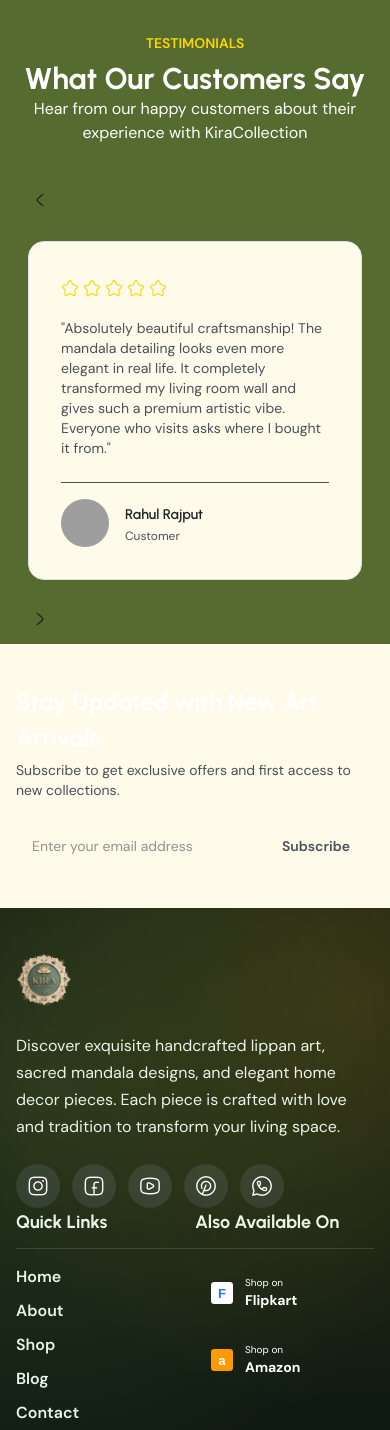
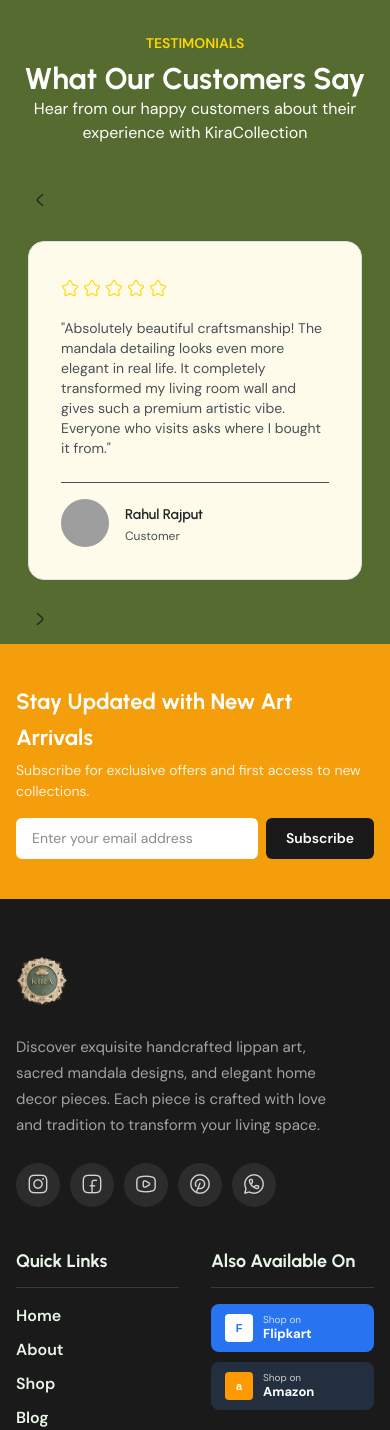
Before and after one commit to ShivamThakurXcode/kiracollection, a PHP site: page /about.php in a window 390 px wide. Shown: the part 5070-6500 px from the top of the page. Run offline with PHP 8.4, Linux system fonts and the light colour scheme; grey boxes are pictures that could not be loaded.

Commit message:
fix: footer — simple solid colors, perfect responsive alignment
- Background: solid #1a1a1a (removed radial gradient overlay)
- Newsletter strip: solid amber #f59e0b (no gradient)
- Grid: col-12 / col-6+col-6 / col-12 (mobile), 3-col (tablet), 4-col (desktop)
- Contact column: col-span-12 sm:col-span-4 lg:col-span-4 (no more md:col-span-6 jump)
- Links & Marketplace: col-span-6 sm:col-span-4 lg:col-span-2 (side-by-side on all sizes)
- Floating buttons: plain inline styles, no Tailwind class conflicts
- Bottom bar: center-aligned on mobile via CSS
- Social/contact icons: consistent rgba(255,255,255,0.08) background

Co-Authored-By: Claude Sonnet 4.6 <noreply@anthropic.com>

```diff
--- a/components/footer.php
+++ b/components/footer.php
@@ -1,16 +1,16 @@
 <!-- ========== Newsletter Strip ========== -->
-<section class="bg-amber-500 py-10">
+<section style="background:#f59e0b; padding:40px 0;">
   <div class="container">
-    <div class="flex flex-col md:flex-row items-center justify-between gap-6">
+    <div class="flex flex-col md:flex-row md:items-center md:justify-between gap-4">
       <div>
-        <h3 class="text-2xl font-bold text-white mb-1">Stay Updated with New Art Arrivals</h3>
-        <p class="text-amber-100 text-sm">Subscribe to get exclusive offers and first access to new collections.</p>
+        <h3 style="font-size:1.375rem;font-weight:700;color:#fff;margin-bottom:4px;">Stay Updated with New Art Arrivals</h3>
+        <p style="font-size:0.875rem;color:rgba(255,255,255,0.85);">Subscribe for exclusive offers and first access to new collections.</p>
       </div>
-      <form class="flex items-center gap-3 w-full md:w-auto" onsubmit="return false;">
+      <form class="flex items-center gap-2 w-full md:w-auto" onsubmit="return false;" style="min-width:0;">
         <input type="email" placeholder="Enter your email address"
-          class="flex-1 md:w-72 px-4 py-3 rounded-full border-0 outline-none text-gray-800 text-sm" />
+          style="flex:1;min-width:0;padding:10px 16px;border-radius:6px;border:none;outline:none;font-size:0.875rem;color:#1a1a1a;background:#fff;" />
         <button type="submit"
-          class="bg-white text-amber-600 font-semibold px-6 py-3 rounded-full hover:bg-amber-50 transition-colors text-sm whitespace-nowrap">
+          style="flex-shrink:0;padding:10px 20px;border-radius:6px;background:#1a1a1a;color:#fff;font-size:0.875rem;font-weight:600;border:none;cursor:pointer;white-space:nowrap;">
           Subscribe
         </button>
       </form>
@@ -18,46 +18,46 @@
   </div>
 </section>
 
-<!-- ========== Footer Section Start ========== -->
-<footer class="footer-shell">
-  <div class="footer-bg"></div>
-  <div class="footer-top">
+<!-- ========== Footer ========== -->
+<footer style="background:#1a1a1a;color:#d4d4d4;">
+
+  <!-- Main footer columns -->
+  <div style="padding:56px 0 40px;">
     <div class="container">
-      <div class="grid grid-cols-12 gap-8">
+      <div class="grid grid-cols-12 gap-x-8 gap-y-10">
 
-        <!-- Column 1: Brand -->
-        <div class="col-span-12 xl:col-span-4 flex flex-col gap-y-6">
-          <div>
-            <a href='index.php'>
-              <img src="images/logo-footer.png" alt="Kiracollection Art" class="h-14 w-auto">
-            </a>
-          </div>
-          <p class="footer-text">
-            Discover exquisite handcrafted lippan art, sacred mandala designs, and elegant home decor pieces. Each piece
-            is crafted with love and tradition to transform your living space.
+        <!-- Column 1: Brand — full on mobile/tablet, 4/12 on desktop -->
+        <div class="col-span-12 lg:col-span-4">
+          <a href="index.php" style="display:inline-block;margin-bottom:20px;">
+            <img src="images/logo-footer.png" alt="KiraCollection Art" style="height:52px;width:auto;">
+          </a>
+          <p style="font-size:0.9375rem;line-height:1.75;color:#a3a3a3;margin-bottom:24px;max-width:320px;">
+            Discover exquisite handcrafted lippan art, sacred mandala designs, and elegant home decor pieces.
+            Each piece is crafted with love and tradition to transform your living space.
           </p>
-          <div class="footer-social">
-            <!-- UPDATE: add real social URLs below -->
-            <a class="footer-social__btn" href="#" title="Instagram" aria-label="Instagram">
+          <!-- Social icons -->
+          <div style="display:flex;flex-wrap:wrap;gap:10px;">
+            <!-- UPDATE: add real social URLs -->
+            <a href="#" title="Instagram" aria-label="Instagram" class="footer-social__btn">
               <i class="hgi hgi-stroke hgi-instagram"></i>
             </a>
-            <a class="footer-social__btn" href="#" title="Facebook" aria-label="Facebook">
+            <a href="#" title="Facebook" aria-label="Facebook" class="footer-social__btn">
               <i class="hgi hgi-stroke hgi-facebook-01"></i>
             </a>
-            <a class="footer-social__btn" href="#" title="YouTube" aria-label="YouTube">
+            <a href="#" title="YouTube" aria-label="YouTube" class="footer-social__btn">
               <i class="hgi hgi-stroke hgi-youtube"></i>
             </a>
-            <a class="footer-social__btn" href="#" title="Pinterest" aria-label="Pinterest">
+            <a href="#" title="Pinterest" aria-label="Pinterest" class="footer-social__btn">
               <i class="hgi hgi-stroke hgi-pinterest"></i>
             </a>
-            <a class="footer-social__btn" href="https://wa.me/918979111484" title="WhatsApp" aria-label="WhatsApp" target="_blank" rel="noopener">
+            <a href="https://wa.me/918979111484" title="WhatsApp" aria-label="WhatsApp" target="_blank" rel="noopener" class="footer-social__btn">
               <i class="hgi hgi-stroke hgi-whatsapp"></i>
             </a>
           </div>
         </div>
 
-        <!-- Column 2: Quick Links -->
-        <div class="col-span-6 md:col-span-3 xl:col-span-2">
+        <!-- Column 2: Quick Links — half on mobile, auto on tablet, 2/12 on desktop -->
+        <div class="col-span-6 sm:col-span-4 lg:col-span-2">
           <h5 class="footer-title">Quick Links</h5>
           <ul class="footer-links">
             <li><a href="index.php">Home</a></li>
@@ -68,58 +68,77 @@
           </ul>
         </div>
 
-        <!-- Column 3: Marketplace -->
-        <div class="col-span-6 md:col-span-3 xl:col-span-2">
+        <!-- Column 3: Marketplace — half on mobile, auto on tablet, 2/12 on desktop -->
+        <div class="col-span-6 sm:col-span-4 lg:col-span-2">
           <h5 class="footer-title">Also Available On</h5>
-          <div class="flex flex-col gap-y-3 mt-2">
+          <div style="display:flex;flex-direction:column;gap:10px;margin-top:4px;">
             <!-- UPDATE: Flipkart store URL -->
             <a href="#" target="_blank" rel="noopener"
-              class="flex items-center gap-x-3 bg-[#2874F0] text-white px-4 py-2.5 rounded-xl hover:opacity-90 transition-opacity">
-              <svg width="22" height="22" viewBox="0 0 40 40" fill="none" xmlns="http://www.w3.org/2000/svg">
-                <rect width="40" height="40" rx="6" fill="white"/>
-                <text x="50%" y="55%" dominant-baseline="middle" text-anchor="middle" fill="#2874F0" font-size="24" font-weight="bold" font-family="Arial">F</text>
-              </svg>
+              style="display:flex;align-items:center;gap:10px;padding:10px 14px;border-radius:8px;background:#2874F0;color:#fff;text-decoration:none;transition:opacity 0.2s;"
+              onmouseover="this.style.opacity='0.85'" onmouseout="this.style.opacity='1'">
+              <span style="width:28px;height:28px;background:#fff;border-radius:4px;display:flex;align-items:center;justify-content:center;flex-shrink:0;">
+                <svg width="16" height="16" viewBox="0 0 16 16"><text x="50%" y="50%" dominant-baseline="central" text-anchor="middle" fill="#2874F0" font-size="11" font-weight="bold" font-family="Arial">F</text></svg>
+              </span>
               <div>
-                <p class="text-[10px] leading-none opacity-80">Shop on</p>
-                <p class="font-bold text-sm leading-tight">Flipkart</p>
+                <div style="font-size:10px;opacity:0.75;line-height:1;margin-bottom:2px;">Shop on</div>
+                <div style="font-size:13px;font-weight:700;line-height:1;">Flipkart</div>
               </div>
             </a>
             <!-- UPDATE: Amazon store URL -->
             <a href="#" target="_blank" rel="noopener"
-              class="flex items-center gap-x-3 bg-[#232F3E] text-white px-4 py-2.5 rounded-xl hover:opacity-90 transition-opacity">
-              <svg width="22" height="22" viewBox="0 0 40 40" fill="none" xmlns="http://www.w3.org/2000/svg">
-                <rect width="40" height="40" rx="6" fill="#FF9900"/>
-                <text x="50%" y="55%" dominant-baseline="middle" text-anchor="middle" fill="white" font-size="24" font-weight="bold" font-family="Arial">a</text>
-              </svg>
+              style="display:flex;align-items:center;gap:10px;padding:10px 14px;border-radius:8px;background:#232f3e;color:#fff;text-decoration:none;transition:opacity 0.2s;"
+              onmouseover="this.style.opacity='0.85'" onmouseout="this.style.opacity='1'">
+              <span style="width:28px;height:28px;background:#FF9900;border-radius:4px;display:flex;align-items:center;justify-content:center;flex-shrink:0;">
+                <svg width="16" height="16" viewBox="0 0 16 16"><text x="50%" y="50%" dominant-baseline="central" text-anchor="middle" fill="#fff" font-size="11" font-weight="bold" font-family="Arial">a</text></svg>
+              </span>
               <div>
-                <p class="text-[10px] leading-none opacity-80">Shop on</p>
-                <p class="font-bold text-sm leading-tight">Amazon</p>
+                <div style="font-size:10px;opacity:0.75;line-height:1;margin-bottom:2px;">Shop on</div>
+                <div style="font-size:13px;font-weight:700;line-height:1;">Amazon</div>
               </div>
             </a>
           </div>
         </div>
 
-        <!-- Column 4: Contact -->
-        <div class="col-span-12 md:col-span-6 xl:col-span-4">
-          <h5 class="footer-title">Contact</h5>
+        <!-- Column 4: Contact — full on mobile, auto on tablet, 4/12 on desktop -->
+        <div class="col-span-12 sm:col-span-4 lg:col-span-4">
+          <h5 class="footer-title">Contact Us</h5>
           <ul class="footer-contact">
             <li>
-              <span class="footer-contact__icon"><i class="hgi hgi-stroke hgi-maps-global-01"></i></span>
-              <span>Sneh Vandan House, Opposite Shilpgram Parking, Tajganj Agra</span>
+              <span class="footer-contact__icon">
+                <i class="hgi hgi-stroke hgi-maps-global-01"></i>
+              </span>
+              <span>Sneh Vandan House, Opposite Shilpgram Parking, Tajganj, Agra</span>
             </li>
             <li>
-              <span class="footer-contact__icon"><i class="hgi hgi-stroke hgi-call"></i></span>
+              <span class="footer-contact__icon">
+                <i class="hgi hgi-stroke hgi-call"></i>
+              </span>
               <!-- UPDATE: phone -->
-              <a href="tel:8979111484" class="hover:text-amber-400 transition-colors">+91 89791 11484</a>
+              <a href="tel:8979111484" style="color:#d4d4d4;text-decoration:none;transition:color 0.2s;"
+                onmouseover="this.style.color='#f59e0b'" onmouseout="this.style.color='#d4d4d4'">
+                +91 89791 11484
+              </a>
             </li>
             <li>
-              <span class="footer-contact__icon"><i class="hgi hgi-stroke hgi-mail-02"></i></span>
+              <span class="footer-contact__icon">
+                <i class="hgi hgi-stroke hgi-mail-02"></i>
+              </span>
               <!-- UPDATE: email -->
-              <a href="mailto:info@kiracollectionart.com" class="hover:text-amber-400 transition-colors">info@kiracollectionart.com</a>
+              <a href="mailto:info@kiracollectionart.com" style="color:#d4d4d4;text-decoration:none;transition:color 0.2s;word-break:break-all;"
+                onmouseover="this.style.color='#f59e0b'" onmouseout="this.style.color='#d4d4d4'">
+                info@kiracollectionart.com
+              </a>
             </li>
             <li>
-              <span class="footer-contact__icon"><i class="hgi hgi-stroke hgi-whatsapp"></i></span>
-              <a href="https://wa.me/918979111484?text=Hi!%20I'm%20interested%20in%20your%20art%20pieces." target="_blank" rel="noopener" class="hover:text-amber-400 transition-colors">Chat on WhatsApp</a>
+              <span class="footer-contact__icon">
+                <i class="hgi hgi-stroke hgi-whatsapp"></i>
+              </span>
+              <a href="https://wa.me/918979111484?text=Hi!%20I'm%20interested%20in%20your%20art%20pieces."
+                target="_blank" rel="noopener"
+                style="color:#d4d4d4;text-decoration:none;transition:color 0.2s;"
+                onmouseover="this.style.color='#f59e0b'" onmouseout="this.style.color='#d4d4d4'">
+                Chat on WhatsApp
+              </a>
             </li>
           </ul>
         </div>
@@ -128,51 +147,92 @@
     </div>
   </div>
 
-  <div class="footer-bottom">
+  <!-- Bottom bar -->
+  <div style="border-top:1px solid #2d2d2d;padding:18px 0;">
     <div class="container">
-      <div class="footer-bottom__row">
-        <p>© 2026 KiraCollection Art | Developed by Dynexia IT Solutions</p>
-        <div class="footer-bottom__links">
-          <a href="privacy-policy.php">Privacy</a>
-          <span>•</span>
-          <a href="terms-and-conditions.php">Terms</a>
-          <span>•</span>
-          <a href="support.php">Support</a>
+      <div style="display:flex;flex-wrap:wrap;align-items:center;justify-content:space-between;gap:10px;">
+        <p style="font-size:13px;color:#737373;margin:0;">© 2026 KiraCollection Art &nbsp;|&nbsp; Developed by Dynexia IT Solutions</p>
+        <div style="display:flex;align-items:center;gap:12px;font-size:13px;">
+          <a href="privacy-policy.php" style="color:#737373;text-decoration:none;transition:color 0.2s;"
+            onmouseover="this.style.color='#d4d4d4'" onmouseout="this.style.color='#737373'">Privacy</a>
+          <span style="color:#404040;">•</span>
+          <a href="terms-and-conditions.php" style="color:#737373;text-decoration:none;transition:color 0.2s;"
+            onmouseover="this.style.color='#d4d4d4'" onmouseout="this.style.color='#737373'">Terms</a>
+          <span style="color:#404040;">•</span>
+          <a href="support.php" style="color:#737373;text-decoration:none;transition:color 0.2s;"
+            onmouseover="this.style.color='#d4d4d4'" onmouseout="this.style.color='#737373'">Support</a>
         </div>
       </div>
     </div>
   </div>
+
 </footer>
-<!-- ========== Footer Section End ========== -->
+<!-- ========== Footer End ========== -->
 
 <!-- ========== Fixed Floating Buttons ========== -->
-<div id="floating-buttons" style="position:fixed;bottom:0;right:1.5rem;z-index:9999;display:flex;flex-direction:column;align-items:center;gap:0.5rem;padding-bottom:1rem;">
-  <!-- WhatsApp Button -->
+<div style="position:fixed;bottom:24px;right:20px;z-index:9999;display:flex;flex-direction:column;align-items:center;gap:8px;">
+
+  <!-- WhatsApp -->
   <a href="https://wa.me/918979111484?text=Hi!%20I'm%20interested%20in%20your%20art%20pieces."
     target="_blank" rel="noopener"
-    title="Chat on WhatsApp"
-    class="floating-btn-wa group flex items-center justify-center w-14 h-14 rounded-full bg-[#25D366] hover:bg-[#1ebe57] shadow-lg transition-all duration-300 hover:scale-110"
-    style="animation:fadeInUp 0.5s ease 0.2s both;">
-    <svg xmlns="http://www.w3.org/2000/svg" width="28" height="28" viewBox="0 0 24 24" fill="white">
+    title="Chat on WhatsApp" aria-label="Chat on WhatsApp"
+    style="width:52px;height:52px;border-radius:50%;background:#25D366;display:flex;align-items:center;justify-content:center;box-shadow:0 4px 12px rgba(0,0,0,0.25);text-decoration:none;transition:transform 0.2s,box-shadow 0.2s;"
+    onmouseover="this.style.transform='translateY(-2px)';this.style.boxShadow='0 6px 18px rgba(0,0,0,0.3)'"
+    onmouseout="this.style.transform='none';this.style.boxShadow='0 4px 12px rgba(0,0,0,0.25)'">
+    <svg xmlns="http://www.w3.org/2000/svg" width="26" height="26" viewBox="0 0 24 24" fill="white">
       <path d="M17.472 14.382c-.297-.149-1.758-.867-2.03-.967-.273-.099-.471-.148-.67.15-.197.297-.767.966-.94 1.164-.173.199-.347.223-.644.075-.297-.15-1.255-.463-2.39-1.475-.883-.788-1.48-1.761-1.653-2.059-.173-.297-.018-.458.13-.606.134-.133.298-.347.446-.52.149-.174.198-.298.298-.497.099-.198.05-.371-.025-.52-.075-.149-.669-1.612-.916-2.207-.242-.579-.487-.5-.669-.51-.173-.008-.371-.01-.57-.01-.198 0-.52.074-.792.372-.272.297-1.04 1.016-1.04 2.479 0 1.462 1.065 2.875 1.213 3.074.149.198 2.096 3.2 5.077 4.487.709.306 1.262.489 1.694.625.712.227 1.36.195 1.871.118.571-.085 1.758-.719 2.006-1.413.248-.694.248-1.289.173-1.413-.074-.124-.272-.198-.57-.347m-5.421 7.403h-.004a9.87 9.87 0 01-5.031-1.378l-.361-.214-3.741.982.998-3.648-.235-.374a9.86 9.86 0 01-1.51-5.26c.001-5.45 4.436-9.884 9.888-9.884 2.64 0 5.122 1.03 6.988 2.898a9.825 9.825 0 012.893 6.994c-.003 5.45-4.437 9.884-9.885 9.884m8.413-18.297A11.815 11.815 0 0012.05 0C5.495 0 .16 5.335.157 11.892c0 2.096.547 4.142 1.588 5.945L.057 24l6.305-1.654a11.882 11.882 0 005.683 1.448h.005c6.554 0 11.89-5.335 11.893-11.893a11.821 11.821 0 00-3.48-8.413z"/>
     </svg>
-    <span class="absolute right-16 bg-gray-800 text-white text-xs px-2 py-1 rounded opacity-0 group-hover:opacity-100 transition-opacity whitespace-nowrap pointer-events-none">Chat on WhatsApp</span>
   </a>
-  <!-- Call Button -->
+
+  <!-- Call -->
   <a href="tel:8979111484"
-    title="Call Us Now"
-    class="floating-btn-call group flex items-center justify-center w-12 h-12 rounded-full bg-amber-500 hover:bg-amber-600 shadow-lg transition-all duration-300 hover:scale-110"
-    style="animation:fadeInUp 0.5s ease 0.1s both;">
-    <svg xmlns="http://www.w3.org/2000/svg" width="22" height="22" viewBox="0 0 24 24" fill="none" stroke="white" stroke-width="2" stroke-linecap="round" stroke-linejoin="round">
+    title="Call Us Now" aria-label="Call Us Now"
+    style="width:44px;height:44px;border-radius:50%;background:#f59e0b;display:flex;align-items:center;justify-content:center;box-shadow:0 4px 12px rgba(0,0,0,0.2);text-decoration:none;transition:transform 0.2s,box-shadow 0.2s;"
+    onmouseover="this.style.transform='translateY(-2px)';this.style.boxShadow='0 6px 18px rgba(0,0,0,0.28)'"
+    onmouseout="this.style.transform='none';this.style.boxShadow='0 4px 12px rgba(0,0,0,0.2)'">
+    <svg xmlns="http://www.w3.org/2000/svg" width="20" height="20" viewBox="0 0 24 24" fill="none"
+      stroke="white" stroke-width="2.2" stroke-linecap="round" stroke-linejoin="round">
       <path d="M22 16.92v3a2 2 0 01-2.18 2 19.79 19.79 0 01-8.63-3.07A19.5 19.5 0 013.07 9.81 19.79 19.79 0 01.01 1.21 2 2 0 012 .01h3a2 2 0 012 1.72c.127.96.361 1.903.7 2.81a2 2 0 01-.45 2.11L6.09 7.91a16 16 0 006 6l1.27-1.27a2 2 0 012.11-.45c.907.339 1.85.573 2.81.7A2 2 0 0122 16.92z"/>
     </svg>
-    <span class="absolute right-14 bg-gray-800 text-white text-xs px-2 py-1 rounded opacity-0 group-hover:opacity-100 transition-opacity whitespace-nowrap pointer-events-none">Call Us Now</span>
   </a>
+
 </div>
 
 <style>
+/* Footer overrides — simple solid colors, no gradients */
+.footer-shell { background: #1a1a1a !important; }
+.footer-bg    { display: none !important; }          /* remove gradient overlay */
+
+/* Contact icon circle */
+.footer-contact__icon {
+  background: rgba(255,255,255,0.08) !important;
+  flex-shrink: 0;
+}
+
+/* Social button */
+.footer-social__btn {
+  background: rgba(255,255,255,0.08) !important;
+  color: #d4d4d4 !important;
+}
+.footer-social__btn:hover {
+  background: rgba(245,158,11,0.2) !important;
+  color: #f59e0b !important;
+}
+
+/* Bottom-bar text center on mobile */
+@media (max-width: 640px) {
+  .footer-bottom__row,
+  footer > div:last-child .container > div {
+    flex-direction: column !important;
+    text-align: center !important;
+    align-items: center !important;
+  }
+  /* Quick links & marketplace side-by-side on small mobile too */
+  .col-span-6 { grid-column: span 6 / span 6; }
+}
+
 @keyframes fadeInUp {
-  from { opacity: 0; transform: translateY(20px); }
+  from { opacity: 0; transform: translateY(16px); }
   to   { opacity: 1; transform: translateY(0); }
 }
 </style>
```
